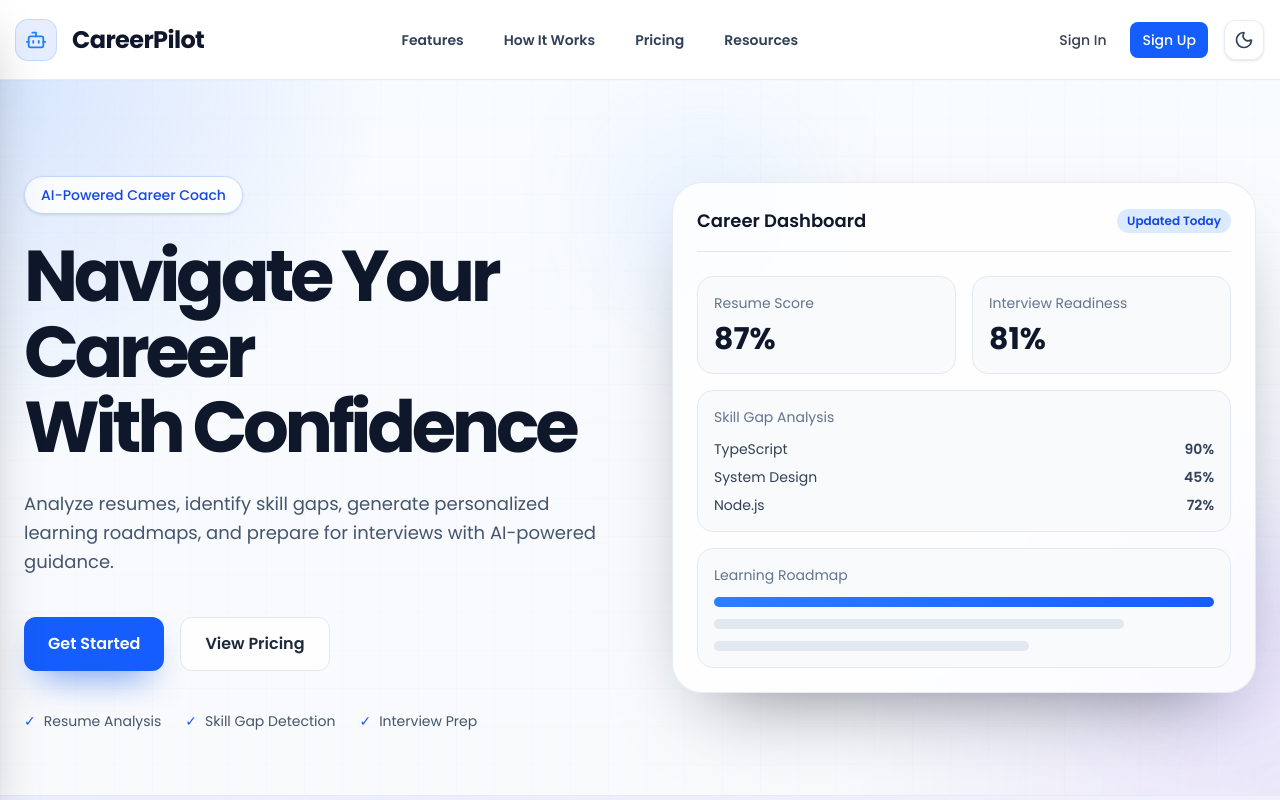
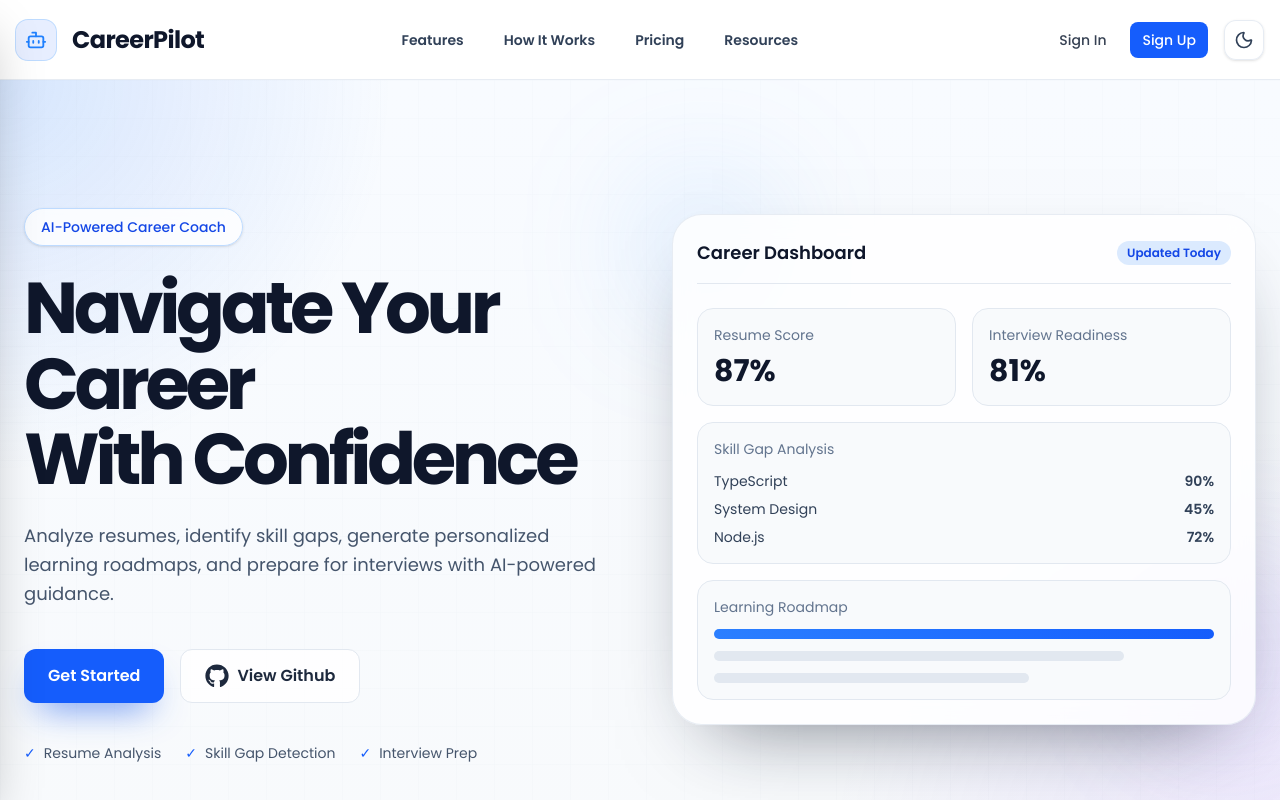
Before and after one commit to Yamanvashist/Ai-Career-Coach, a Next.js app in the folder client/: page / in a window 1280 px wide. Shown: the top 800 px of the page. Built offline with nearby package versions, Linux system fonts and the light colour scheme; no server answers.

Commit message:
Footbar add

```diff
--- a/client/app/(Landing)/page.tsx
+++ b/client/app/(Landing)/page.tsx
@@ -6,6 +6,7 @@ import HowItWorks from "@/components/landing/HowItWorks";
 import Pricing from "@/components/landing/Pricing";
 import CreditBundles from "@/components/landing/CreditBundles";
 import FaqSection from "@/components/landing/FaqSection";
+import Footer from "@/components/landing/Footer";
 import { useState } from "react";
 import { useSidebarStore } from "@/store/sidebarStore";
 
@@ -43,6 +44,7 @@ export default function Home() {
       <Pricing />
       <CreditBundles />
       <FaqSection />
+      <Footer/>
     </main>
   );
 }
--- a/client/components/landing/Footer.tsx
+++ b/client/components/landing/Footer.tsx
@@ -1,56 +1,52 @@
 import Link from "next/link";
-import { Github, Twitter, Linkedin } from "lucide-react";
+import { FaGithub, FaXTwitter, FaLinkedinIn } from "react-icons/fa6";
 
 export default function Footer() {
   return (
-    <footer className="border-t border-zinc-800 bg-black text-zinc-400 py-12">
+    <footer className="border-t border-zinc-200 dark:border-zinc-800 bg-white dark:bg-black text-zinc-600 dark:text-zinc-400 py-12 transition-colors duration-300">
       <div className="max-w-7xl mx-auto px-6 grid grid-cols-1 md:grid-cols-4 gap-8">
 
-        {/* Brand */}
         <div className="space-y-4">
-          <h3 className="text-xl font-bold text-white tracking-tighter">CoachAI.</h3>
+          <h3 className="text-xl font-bold text-black dark:text-white tracking-tighter">CoachAI.</h3>
           <p className="text-sm">
             Your personal AI career coach. We help you land jobs, not just scroll through them.
           </p>
         </div>
 
-        {/* Links */}
         <div>
-          <h4 className="text-white font-semibold mb-4">Product</h4>
+          <h4 className="text-black dark:text-white font-semibold mb-4">Product</h4>
           <ul className="space-y-2 text-sm">
-            <li><Link href="#" className="hover:text-white transition">Features</Link></li>
-            <li><Link href="#" className="hover:text-white transition">Pricing</Link></li>
-            <li><Link href="#" className="hover:text-white transition">Resume Builder</Link></li>
+            <li><Link href="#" className="hover:text-black dark:hover:text-white transition-colors">Features</Link></li>
+            <li><Link href="#" className="hover:text-black dark:hover:text-white transition-colors">Pricing</Link></li>
+            <li><Link href="#" className="hover:text-black dark:hover:text-white transition-colors">Resume Builder</Link></li>
           </ul>
         </div>
 
         <div>
-          <h4 className="text-white font-semibold mb-4">Resources</h4>
+          <h4 className="text-black dark:text-white font-semibold mb-4">Resources</h4>
           <ul className="space-y-2 text-sm">
-            <li><Link href="#" className="hover:text-white transition">Interview Prep</Link></li>
-            <li><Link href="#" className="hover:text-white transition">Blog</Link></li>
-            <li><Link href="#" className="hover:text-white transition">Help Center</Link></li>
+            <li><Link href="#" className="hover:text-black dark:hover:text-white transition-colors">Interview Prep</Link></li>
+            <li><Link href="#" className="hover:text-black dark:hover:text-white transition-colors">Blog</Link></li>
+            <li><Link href="#" className="hover:text-black dark:hover:text-white transition-colors">Help Center</Link></li>
           </ul>
         </div>
 
-        {/* Socials */}
         <div>
-          <h4 className="text-white font-semibold mb-4">Connect</h4>
+          <h4 className="text-black dark:text-white font-semibold mb-4">Connect</h4>
           <div className="flex space-x-4">
-            <Link href="#" className="hover:text-white transition"><Twitter className="w-5 h-5" /></Link>
-            <Link href="#" className="hover:text-white transition"><Linkedin className="w-5 h-5" /></Link>
-            <Link href="#" className="hover:text-white transition"><Github className="w-5 h-5" /></Link>
+            <Link href="#" className="hover:text-black dark:hover:text-white transition-colors"><FaGithub className="w-5 h-5" /></Link>
+            <Link href="#" className="hover:text-black dark:hover:text-white transition-colors"><FaXTwitter className="w-5 h-5" /></Link>
+            <Link href="#" className="hover:text-black dark:hover:text-white transition-colors"><FaLinkedinIn className="w-5 h-5" /></Link>
           </div>
         </div>
 
       </div>
 
-      {/* Bottom Bar */}
-      <div className="max-w-7xl mx-auto px-6 mt-12 pt-8 border-t border-zinc-800 text-sm flex flex-col md:flex-row justify-between items-center">
-        <p>© {new Date().getFullYear()} CoachAI. All rights reserved.</p>
+      <div className="max-w-7xl mx-auto px-6 mt-12 pt-8 border-t border-zinc-200 dark:border-zinc-800 text-sm flex flex-col md:flex-row justify-between items-center">
+        <p>© {new Date().getFullYear()} CoachAI. Made by Yaman.</p>
         <div className="space-x-4 mt-4 md:mt-0">
-          <Link href="#" className="hover:text-white transition">Privacy</Link>
-          <Link href="#" className="hover:text-white transition">Terms</Link>
+          <Link href="#" className="hover:text-black dark:hover:text-white transition-colors">Privacy</Link>
+          <Link href="#" className="hover:text-black dark:hover:text-white transition-colors">Terms</Link>
         </div>
       </div>
     </footer>
--- a/client/components/landing/Hero.tsx
+++ b/client/components/landing/Hero.tsx
@@ -1,18 +1,19 @@
 import Link from "next/link";
+import { FaGithub } from "react-icons/fa";
 
 const Hero = () => {
   return (
-    <section className="relative min-h-[85vh] overflow-hidden border-b border-slate-200/80 bg-[radial-gradient(circle_at_top_left,rgba(59,130,246,0.18),transparent_26%),radial-gradient(circle_at_bottom_right,rgba(139,92,246,0.12),transparent_30%),linear-gradient(180deg,#f8fbff_0%,#f8fafc_100%)] px-6 py-16 dark:border-slate-800 dark:bg-[radial-gradient(circle_at_top_left,rgba(59,130,246,0.18),transparent_30%),radial-gradient(circle_at_bottom_right,rgba(139,92,246,0.16),transparent_28%),linear-gradient(180deg,#020817_0%,#0f172a_100%)]">
+    <section className="relative min-h-screen overflow-hidden border-b border-slate-200/80 bg-[radial-gradient(circle_at_top_left,rgba(59,130,246,0.18),transparent_26%),radial-gradient(circle_at_bottom_right,rgba(139,92,246,0.12),transparent_30%),linear-gradient(180deg,#f8fbff_0%,#f8fafc_100%)] px-6 py-16 dark:border-slate-800 dark:bg-[radial-gradient(circle_at_top_left,rgba(59,130,246,0.18),transparent_30%),radial-gradient(circle_at_bottom_right,rgba(139,92,246,0.16),transparent_28%),linear-gradient(180deg,#020817_0%,#0f172a_100%)]">
       <div className="absolute inset-0 bg-[linear-gradient(to_right,rgba(148,163,184,0.08)_1px,transparent_1px),linear-gradient(to_bottom,rgba(148,163,184,0.08)_1px,transparent_1px)] bg-size-[38px_38px] opacity-30" />
 
-      <div className="relative mx-auto max-w-7xl w-full">
+      <div className="relative mt-0 md:mt-8 mx-auto max-w-7xl w-full">
         <div className="grid items-center gap-16 lg:grid-cols-2">
           <div className="pt-8">
             <div className="mb-6 inline-flex items-center rounded-full border border-blue-200 bg-white/80 px-4 py-2 text-sm font-medium text-blue-700 shadow-sm backdrop-blur-sm dark:border-blue-900/60 dark:bg-slate-900/70 dark:text-blue-300">
               AI-Powered Career Coach
             </div>
 
-            <h1 className="max-w-xl text-5xl font-black leading-[1.05] tracking-[-0.06em] text-slate-900 dark:text-white lg:text-7xl">
+            <h1 className="max-w- xl text-5xl font-black leading-[1.05] tracking-[-0.06em] text-slate-900 dark:text-white lg:text-7xl">
               Navigate Your Career
               <br />
               With Confidence
@@ -33,8 +34,11 @@ const Hero = () => {
               </Link>
 
 
-              <Link href="#pricing" className="inline-flex items-center justify-center rounded-xl border border-slate-200 bg-white/80 px-6 py-3.5 text-base font-semibold text-slate-800 transition-all duration-200 hover:-translate-y-0.5 hover:bg-slate-50 dark:border-slate-700 dark:bg-slate-900/70 dark:text-slate-100 dark:hover:bg-slate-800">
-                View Pricing
+              <Link href="https://github.com/Yamanvashist/Ai-Career-Coach" className="inline-flex gap-2 items-center justify-center rounded-xl border border-slate-200 bg-white/80 px-6 py-3.5 text-base font-semibold text-slate-800 transition-all duration-200 hover:-translate-y-0.5 hover:bg-slate-50 dark:border-slate-700 dark:bg-slate-900/70 dark:text-slate-100 dark:hover:bg-slate-800">
+                <div className="text-2xl">
+                  <FaGithub />
+                </div>
+                View Github
               </Link>
             </div>
 
--- a/client/components/landing/Pricing.tsx
+++ b/client/components/landing/Pricing.tsx
@@ -33,7 +33,7 @@ const featuredPlans = [
 
 export default function Pricing() {
   return (
-    <section id="pricing" className="scroll-mt-28 py-24 transition-colors duration-200">
+    <section id="pricing" className="scroll-mt-28 py-24  transition-colors duration-200">
       <div className="max-w-7xl mx-auto px-6">
         <div className="flex flex-col gap-12 lg:flex-row lg:items-end lg:justify-between">
           <div className="max-w-2xl">
--- a/client/package.json
+++ b/client/package.json
@@ -21,6 +21,7 @@
     "react": "19.2.4",
     "react-circular-progressbar": "^2.2.0",
     "react-dom": "19.2.4",
+    "react-icons": "^5.7.0",
     "react-toastify": "^11.1.0",
     "recharts": "^3.10.1",
     "sonner": "^2.0.7",
```
Also changed, not shown: 1 other file (tests, documents, lock files or other folders).
